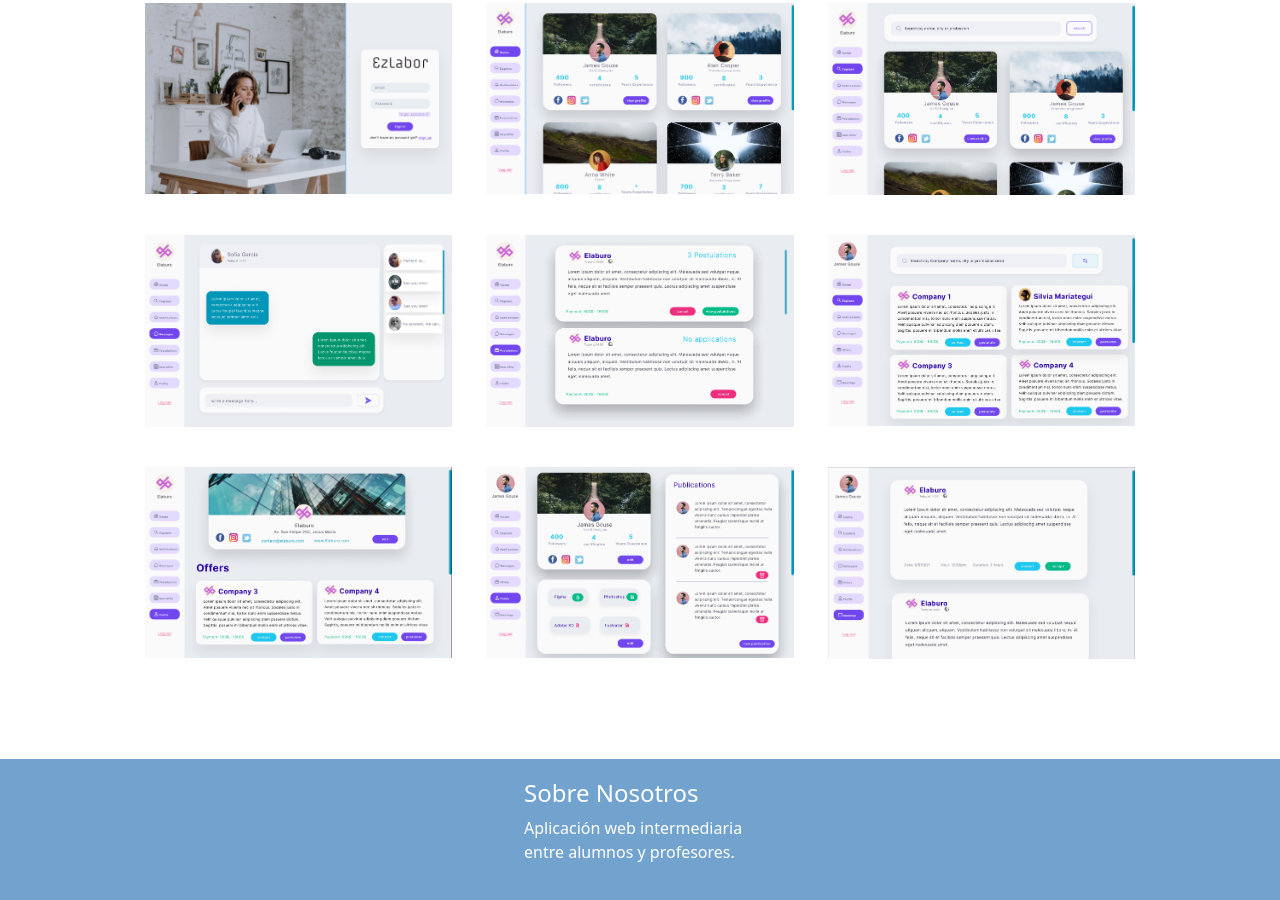
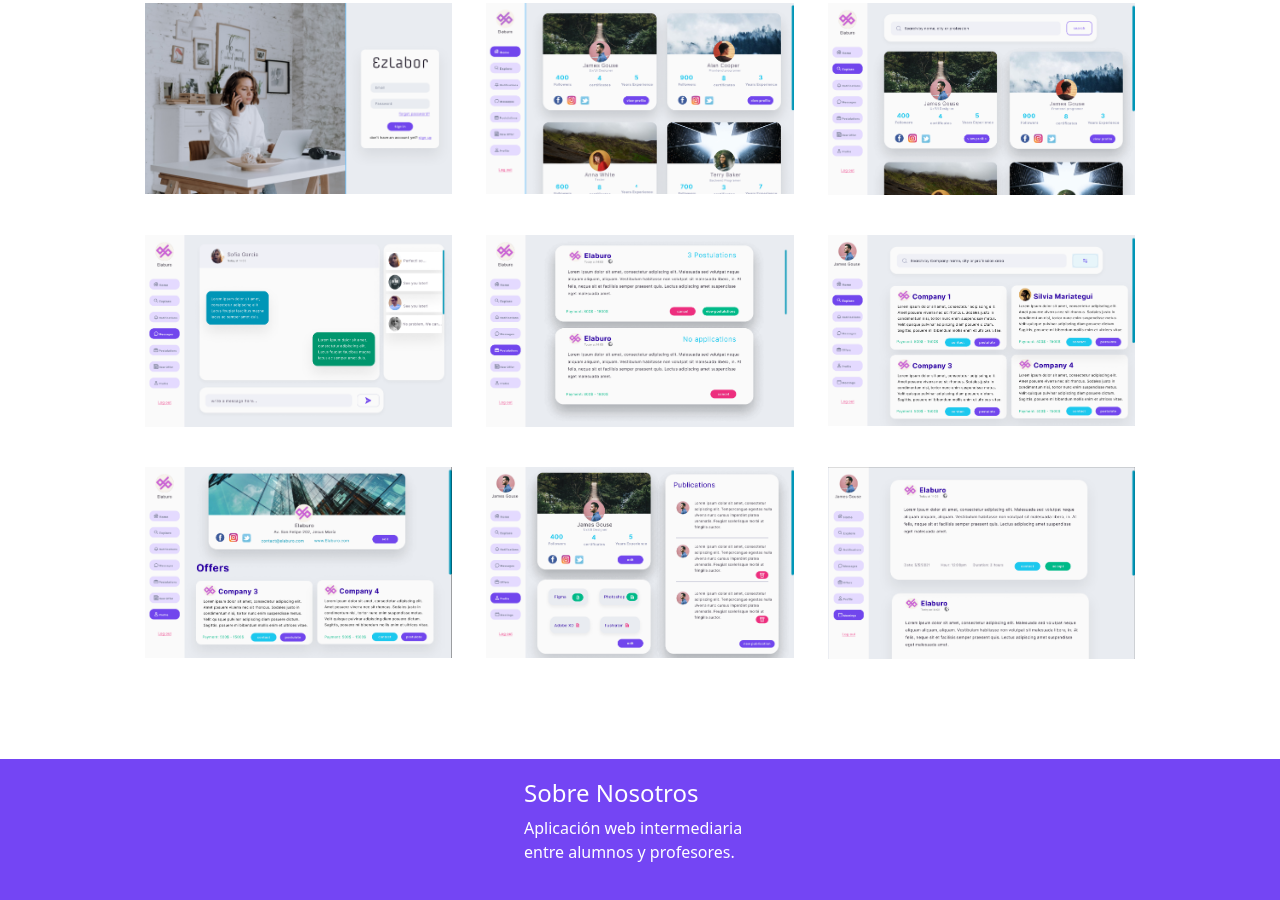
Before and after one commit to snoli2001/EzlaborLandingPage, a plain HTML site: page index.html in a window 1280 px wide. Shown: the part 738-1638 px from the top of the page. Drawn offline with nearby package versions, Linux system fonts and the light colour scheme.

Commit message:
Update style.css

```diff
--- a/style.css
+++ b/style.css
@@ -216,7 +216,7 @@
 
 .footer
 {
-    background: #71a3ce;
+    background: #7445f4;
     color: white;
     padding:20px 0;
 }
```
